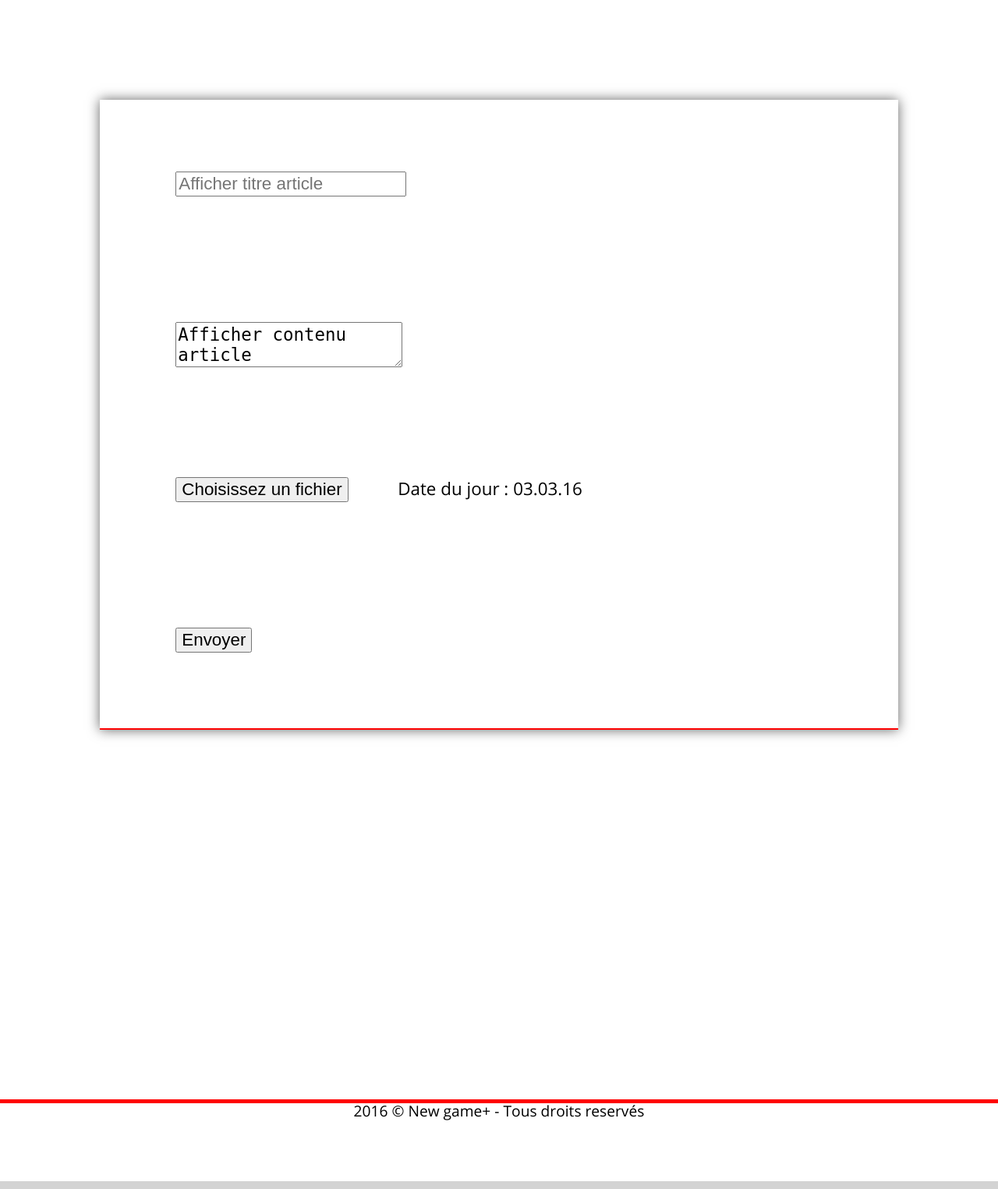
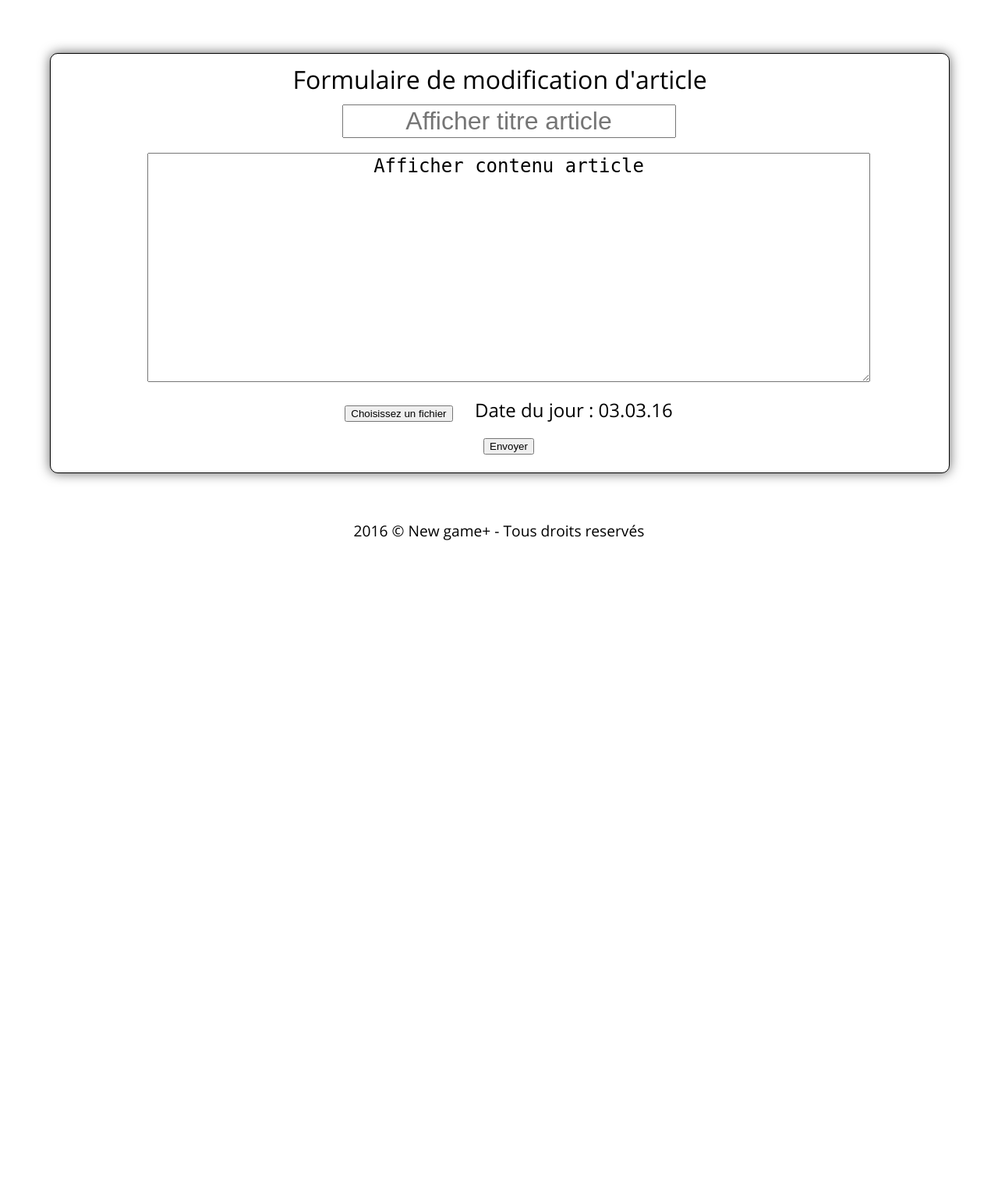
Before and after one commit to FlorianDesjouis/NewGame-.dev2018-my_blog, a PHP site: page /view/articles/update.php in a window 1280 px wide. Shown: the part 115-1640 px from the top of the page at 78% size. After the commit the page ends 808 px from the top, so only its background shows below. Run offline with PHP 8.4, Linux system fonts and the light colour scheme.

Commit message:
fixed css responsive on create and update article

```diff
--- a/php/mvc/public/css/style.css
+++ b/php/mvc/public/css/style.css
@@ -151,10 +151,6 @@ a.article {
 .footer {
     font-size: 0.8rem;
     text-align: center;
-    width: 100%;
-    height: 50px;
-    border-top: 5px solid red;
-    border-bottom: 10px solid lightgray;
 }
 
 .blockFooter{
@@ -208,6 +204,7 @@ a.article {
 .form {
     display: inline-block;
     width: 90%;
+    height: 20rem;
     margin: 5% 5% 5% 5%;
     font-size: 1.3rem;
     line-height: 1.2rem;
@@ -224,53 +221,32 @@ a.article {
 
 .textArea {
     width: 80%;
-    height: 4rem;
+    height: 8rem;
+    margin-bottom: 4%;
 }
 
 .createArticle {
     font-size: 1rem;
+}
+.titleSize {
+    font-size: 1rem;
     text-align: center;
 }
-
+.btn {
+    float: left;
+    display: block;
+}
+.Send {
+    display: block;
+    float: left;
+    margin-left: 2%;
+}
 .dateSize {
     font-size: 1rem;
+    display: block;
+    float: left;
 }
 
-/*---STYLE UPDATE PAGE---*/
-
-.blockUpdate{
-    border-bottom: 2px solid #ff0000;
-    box-shadow: 0 0 15px rgb(100, 100, 100);
-    width: 80%;
-    margin: 10% 10% 37% 10%;
-}
-
-.updateForm{
-    font-size: 1rem;
-    margin: 5% 5% 5% 5%;
-}
-
-.fieldUpdate{
-    margin: 10% 5% 5% 5%;
-}
-
-/*---STYLE CREATE PAGE---*/
-
-.blockCreate{
-    border-bottom: 2px solid #ff0000;
-    box-shadow: 0 0 15px rgb(100, 100, 100);
-    width: 80%;
-    margin: 10% 10% 37% 10%;
-}
-
-.createForm{
-    font-size: 1rem;
-    margin: 5% 5% 5% 5%;
-}
-
-.fieldCreate{
-    margin: 10% 5% 5% 5%;
-}
 
 @media screen and (min-width: 641px) {
 
@@ -411,6 +387,7 @@ a.article {
         text-align: center;
         display: inline-block;
         width: 90%;
+        height: 27rem;
         margin: 10% 5% 5% 5%;
         font-size: 1.3rem;
         line-height: 1.2rem;
@@ -441,46 +418,22 @@ a.article {
     .dateSize {
         font-size: 1.3rem;
         display: inline-block;
+        float: none ;
     }
-
-        /*---STYLE UPDATE PAGE---*/
-
-    .blockUpdate{
-        border-bottom: 2px solid #ff0000;
-        box-shadow: 0 0 15px rgb(100, 100, 100);
-        width: 80%;
-        margin: 10% 10% 37% 10%;
+    .btn {
+        display: inline-block;
+        float: left;
+        margin-left: 10%;
+        margin-right: 20%;
     }
-
-    .updateForm{
-        font-size: 1.4rem;
-        margin: 5% 5% 5% 5%;
+    .Send {
+        display: inline-block;
+        text-align: center;
+        float: none;
     }
-
-    .fieldUpdate{
-        font-size: 1.4rem;
-        margin: 10% 5% 5% 5%;
+    .titleSize {
+        margin-top: 2%;
     }
-
-    /*---STYLE CREATE PAGE---*/
-
-    .blockCreate{
-        border-bottom: 2px solid #ff0000;
-        box-shadow: 0 0 15px rgb(100, 100, 100);
-        width: 80%;
-        margin: 10% 10% 37% 10%;
-    }
-
-    .createForm{
-        font-size: 1.4rem;
-        margin: 5% 5% 5% 5%;
-    }
-
-    .fieldCreate{
-        font-size: 1.4rem;
-        margin: 10% 5% 5% 5%;
-    }
-
 
     /*---STYLE LOGIN PAGE---*/
     .blockLogin {
@@ -630,6 +583,7 @@ a.article {
         text-align: center;
         display: inline-block;
         width: 90%;
+        height: 90%;
         margin: 5% 5% 5% 5%;
         font-size: 1.3rem;
         line-height: 1.2rem;
@@ -648,6 +602,7 @@ a.article {
         width: 80%;
         height: 18rem;
         margin-bottom: 2%;
+        font-size: 1.5rem;
     }
 
     .createArticle {
@@ -656,10 +611,15 @@ a.article {
         margin-bottom: 2%;
         margin-top: 2%;
     }
-
+    .titleSize {
+        font-size: 2rem;
+    }
     .dateSize {
         font-size: 1.5rem;
         display: inline-block;
+    }
+    .Send {
+        margin-bottom: 2%;
     }
 
     /*---STYLE LOGIN PAGE---*/
@@ -766,7 +726,7 @@ a.article {
         text-align: center;
         display: inline-block;
         width: 90%;
-        height: 60rem;
+        height: 55rem;
         margin: 2% 5% 5% 5%;
         font-size: 1.3rem;
         line-height: 1.2rem;
@@ -801,9 +761,8 @@ a.article {
     }
 
     .titleSize {
-        width: 25%;
-        height: 4%;
         font-size: 2rem;
+        text-align: center;
     }
 
     /* Login Form */
--- a/php/mvc/view/articles/update.php
+++ b/php/mvc/view/articles/update.php
@@ -1,6 +1,7 @@
 <!DOCTYPE HTML>
 <html>
 <head>
+    <meta charset="utf-8">
     <meta name="viewport" content="width=device-width, initial-scale= 1.0, minimum-scale= 0.20">
     <meta name="viewport" content="width=device-width, initial-scale= 1.0, minimum-scale= 0.20">
     <link href="../../public/css/reset.css" rel="stylesheet">
@@ -36,15 +37,14 @@
             <input type="submit" value="Login">
         </form>
     </header>
-    <div class="blockUpdate">
-    <form method="post" action="/articles/update" class="updateForm">
-        <input type="text" name="title" placeholder="<?= "Afficher titre article" ?>" class="fieldUpdate"><br><br>
-        <textarea name="content" class="fieldUpdate" id="content"><?= "Afficher contenu article" ?></textarea><label for="content"></label> <br>
-        <input type="button" value="Choisissez un fichier" class="fieldUpdate">&nbsp;&nbsp;
-        Date du jour : <?= date("d.m.y") ?><br><br>
-        <input type="button" value="Envoyer" class="fieldUpdate">
+    <form method="post" action="/articles/update" class="form">
+        <div class="titleSize">Formulaire de modification d'article</div>
+        <input type="text" name="title" placeholder="<?= "Afficher titre article" ?>" class="titleSize marginForm"><br><br>
+        <textarea name="content" class="textArea marginForm" id="content"><?= "Afficher contenu article" ?></textarea><label for="content"></label> <br>
+        <input type="button" value="Choisissez un fichier" class="marginForm">
+        <div class="dateSize marginForm"> Date du jour : <?= date("d.m.y") ?></div><br><br>
+        <input type="button" value="Envoyer" class="Send">
     </form>
-    </div>
     <footer class="footer">
         2016 © New game+ - Tous droits reservés
     </footer>
```
Also changed, not shown: php/mvc/view/articles/create.php (+7 -8 lines).
